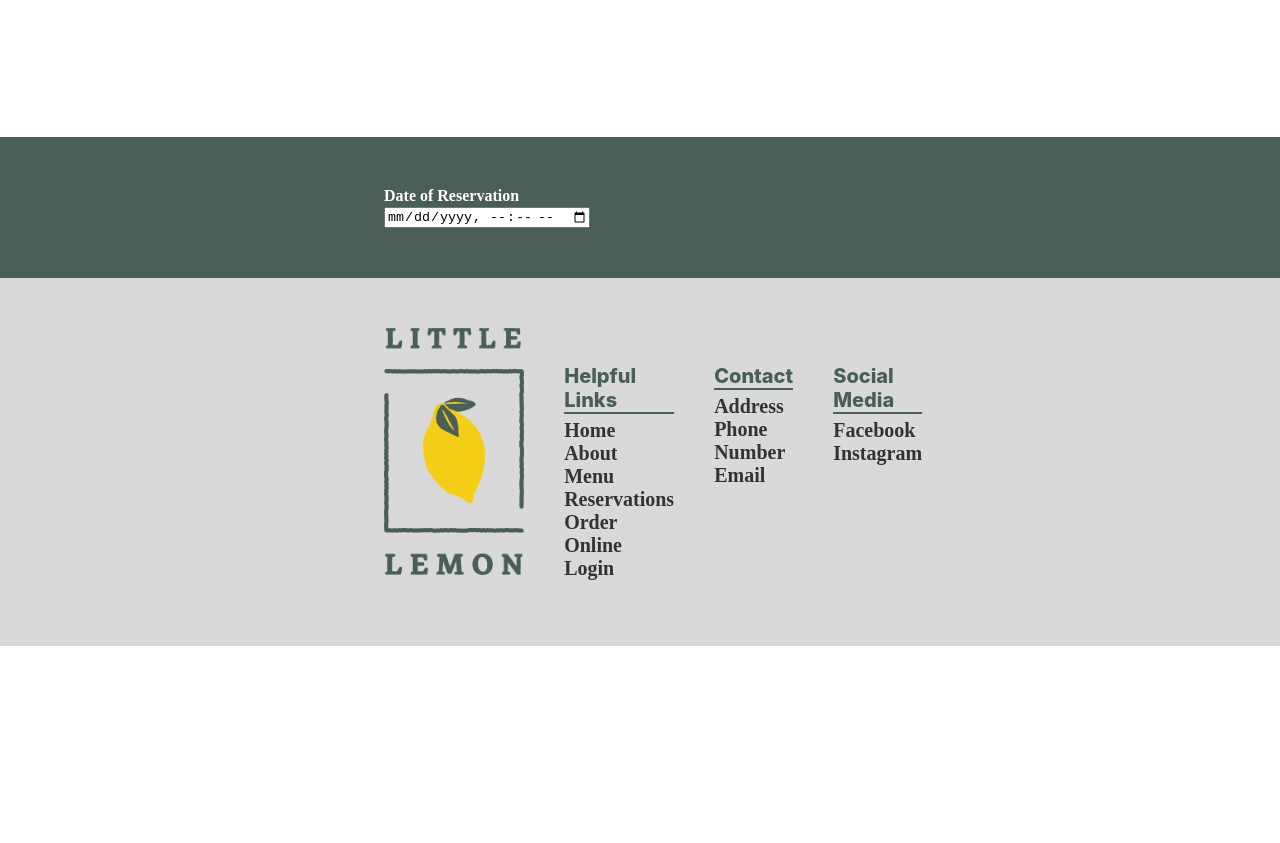
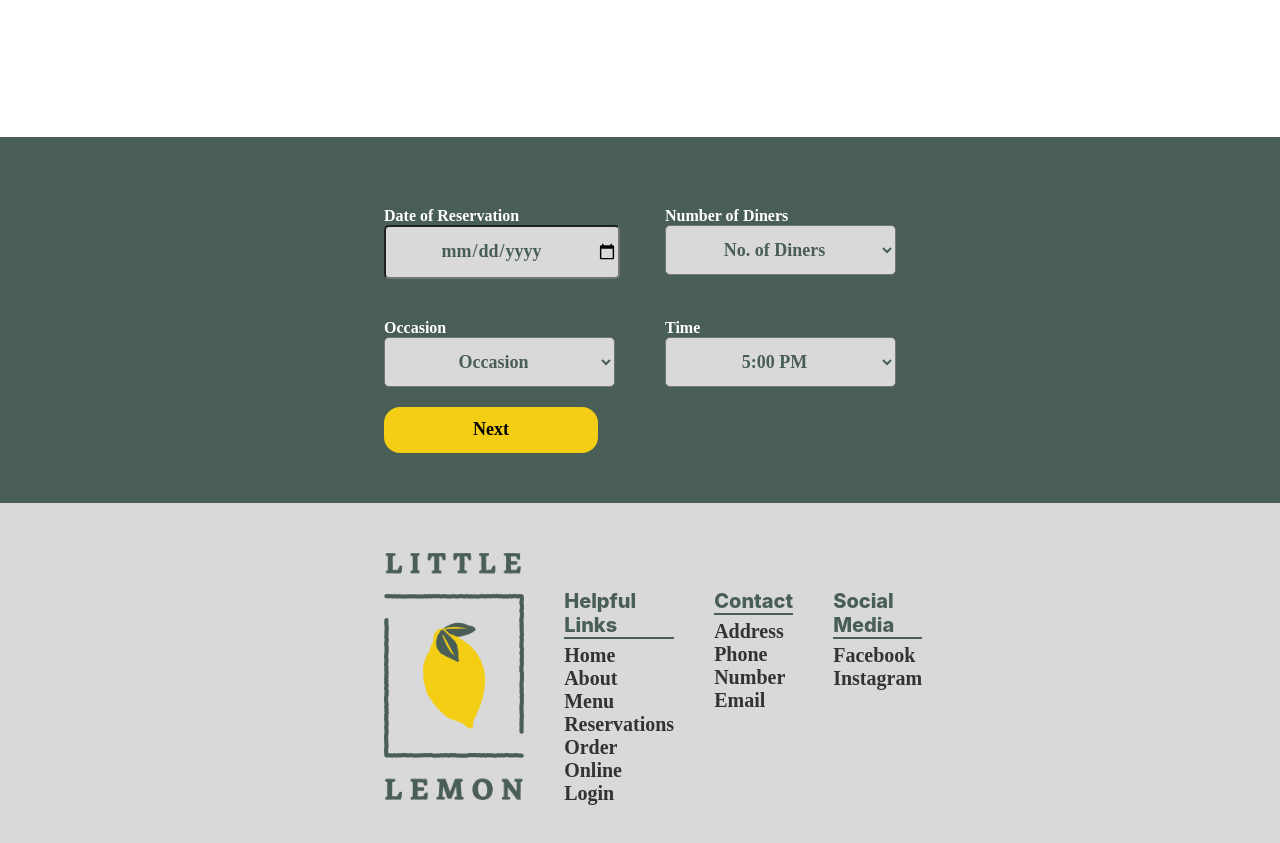
Before and after one commit to wfuertes22/Coursera_Final, a React (Create React App) app in the folder coursera-final/: page / in a window 1280 px wide. Shown: the part 2460-3303 px from the top of the page. Before the commit the page ends 3106 px from the top, so only its background shows below. Built offline with nearby package versions, Linux system fonts and the light colour scheme.

Commit message:
Added more selections for users to choose

```diff
--- a/coursera-final/src/App.css
+++ b/coursera-final/src/App.css
@@ -344,18 +344,48 @@ q{
 /*----------------- End of About onwers CSS --------------*/
 
 /*----------------- Start of Booking Calendar CSS ----------------*/
-.calendar{
+.reservationContainer{
   background-color: var(--brandGreen);
   padding-top: 50px;
   padding-bottom: 50px;
 }
 
-#reservationText{
+.reservationOptions{
+  display: grid;
+  grid-template-columns: repeat(auto-fit, minmax(220px, 1fr));
+  grid-template-rows: min-content;
+  column-gap: 50px;
+  align-self: center;
+}
+
+.gridBox{
+  padding-top: 20px;
+  padding-bottom: 20px;
+}
+
+.gridBox label{
   color: white;
   font-family: "Karla";
   font-weight: 600;
   width: 100%;
   display: block;
+}
+
+.inputBox{
+  font-size: 18px;
+  font-family: "Karla";
+  font-weight: 600;
+  color: var(--brandGreen);
+  background-color: #D9D9D9;
+  width: 100%;
+  height: 50px;
+  border-radius: 5px;
+  text-align: center;
+}
+
+.changedInputBox{
+  background-color: var(--brandGreen);
+  color: white;
 }
 
 
--- a/coursera-final/src/components/BookingPageCalendar.js
+++ b/coursera-final/src/components/BookingPageCalendar.js
@@ -1,8 +1,61 @@
+import { useState } from "react";
+
 const BookingPageCalendar = () =>{
+
+
+    // const [occasion, setOccasion] = useState('Occasion');
+
+
+    // const handleChange = (e) => {
+
+    // }
+
     return(
-        <section className="calendar container">
-            <label htmlFor="reservationDate" id="reservationText">Date of Reservation</label>
-            <input type="datetime-local" id="reservationDate" />
+        <section className="reservationContainer container">
+            <section className="reservationOptions">
+                <section className="gridBox">
+                    <label htmlFor="reservationDate" id="reservationText">Date of Reservation</label>
+                    <input className="inputBox" type="date" id="reservationDate"/>
+                </section>
+                <section className="gridBox">
+                    <label htmlFor="numOfDiners" id="numOfDiners">Number of Diners</label>
+                    <select className="inputBox" id="numOfDiners">
+                        <option value="default">No. of Diners</option>
+                        <option value="1">1 Diner</option>
+                        <option value="2">2 Diners</option>
+                        <option value="3">3 Diners</option>
+                        <option value="4">4 Diners</option>
+                        <option value="5">5 Diners</option>
+                        <option value="6">6 Diners</option>
+                        <option value="7">7 Diners</option>
+                        <option value="8">8 Diners</option>
+                        <option value="9">9 Diners</option>
+                        <option value="10">10 Diners</option>
+                    </select>
+                </section>
+                <section className="gridBox">
+                    <label htmlFor="Occasion" id="Occasion">Occasion</label>
+                    <select className="inputBox" id="Occasion">
+                        <option value="Occasion">Occasion</option>
+                        <option value="Birthday">Birthday</option>
+                        <option value="Engagement">Engagement</option>
+                        <option value="Aniversary">Aniversary</option>
+                    </select>
+                </section>
+                <section className="gridBox">
+                    <label htmlFor="Time" id="time">Time</label>
+                    <select className="inputBox">
+                        <option value="5:00 PM">5:00 PM</option>
+                        <option value="6:00 PM">6:00 PM</option>
+                        <option value="7:00 PM">7:00 PM</option>
+                        <option value="8:00 PM">8:00 PM</option>
+                        <option value="9:00 PM">9:00 PM</option>
+                        <option value="10:00 PM">10:00 PM</option>
+                    </select>
+                </section>
+            </section>
+            <button type="submit">Next</button>
+
         </section>
     );
 }
```
